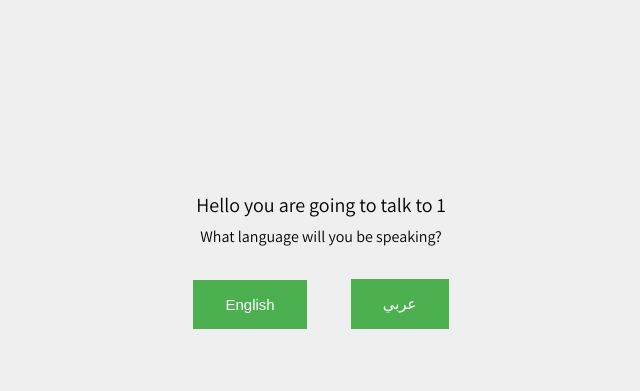
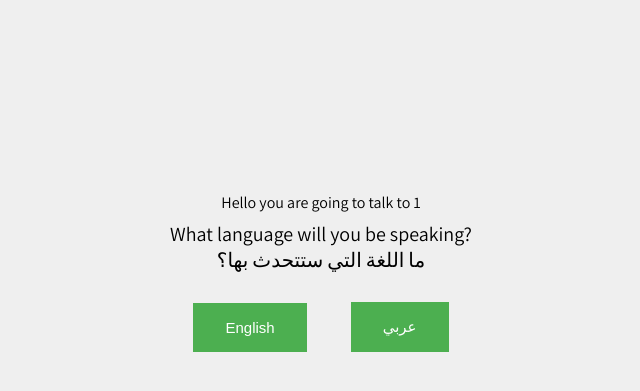
Before and after one commit to nizarhabash1/TOIA-NYUAD, a Flask app: page /1 in a window 1280 px wide. Shown: the top 391 px of the page, without its empty margins (319-959 px from the left). Run offline with Flask 2, Linux system fonts and the light colour scheme; parts of the project's set-up code (start-up, migrations or seed data) failed here and were passed over; some libraries are stand-ins or nearby versions.

Commit message:
added more Arabic in choose langauge page

```diff
--- a/web-player/static/styles/choose_language.css
+++ b/web-player/static/styles/choose_language.css
@@ -6,13 +6,15 @@ body{
 }
 
 .avatar_message{
-  margin:5px auto;
-  font-size: 20px;
+  margin:8px auto;
+  font-size: 16px;
+
 }
 
 .language_message{
-  margin:8px auto;
-  font-size: 16px;
+  margin:5px auto;
+  font-size: 20px;
+
 }
 
 form{
--- a/web-player/templates/choose_avatar.html
+++ b/web-player/templates/choose_avatar.html
@@ -11,7 +11,6 @@
 
 <div class="message">Hi I'm your friend TOIA ! Who would you like to talk to today?<br>
   أهلا، أنا صديقك "تويا"! مع من تريد أن تتحدث اليوم؟
-
 </div>
 
 <div class="container">
--- a/web-player/templates/choose_language.html
+++ b/web-player/templates/choose_language.html
@@ -12,7 +12,11 @@
 
 <div class="messages">
 <div class="avatar_message">Hello you are going to talk to {{avatar|capitalize}}</div>
-<div class="language_message">What language will you be speaking? </div>
+
+<div class="language_message">What language will you be speaking?<br>
+ما اللغة التي ستتحدث بها؟
+</div>
+
 </div>
 
 
```
Also changed, not shown: web-player/static/images/language.png.
